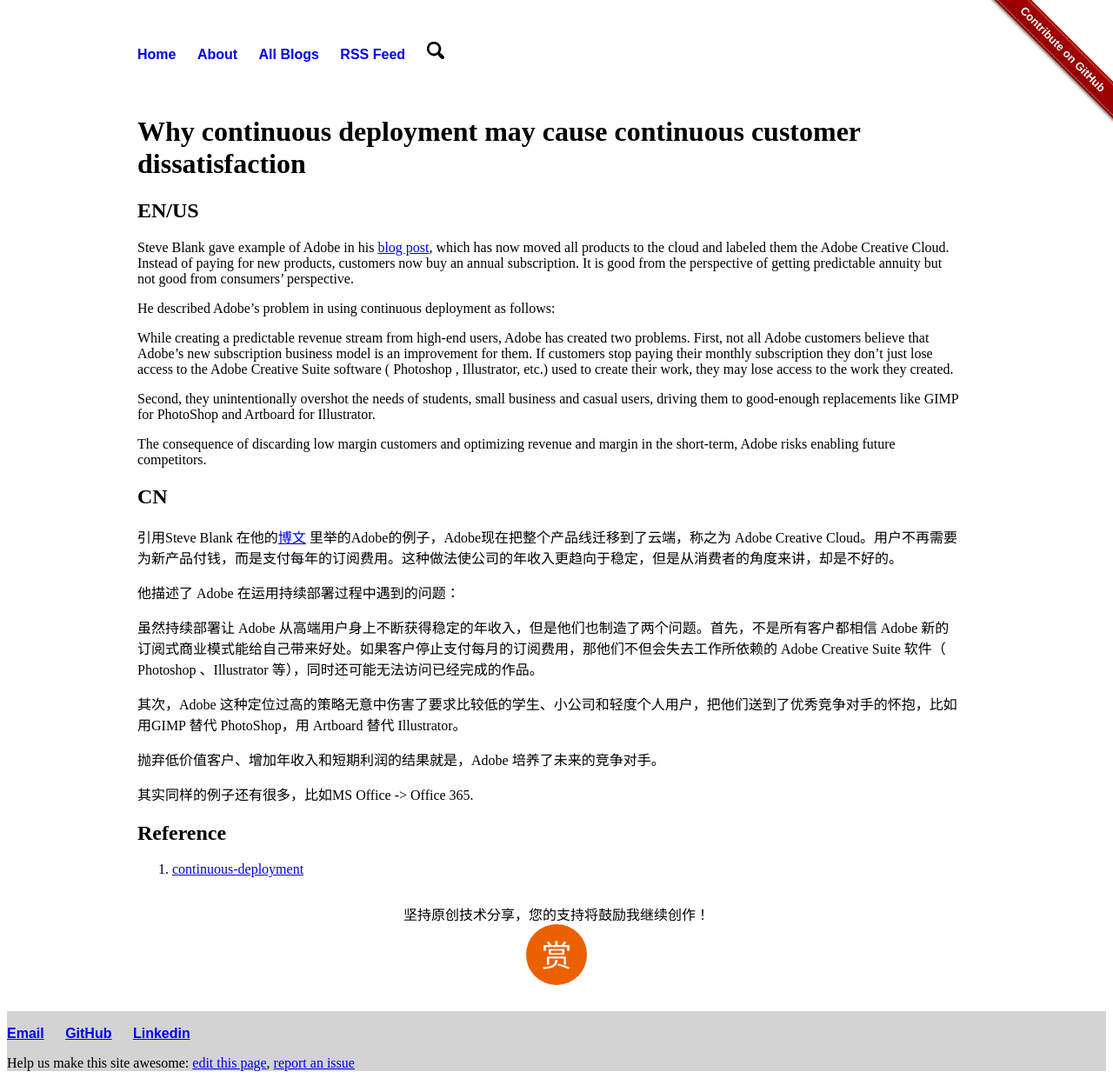
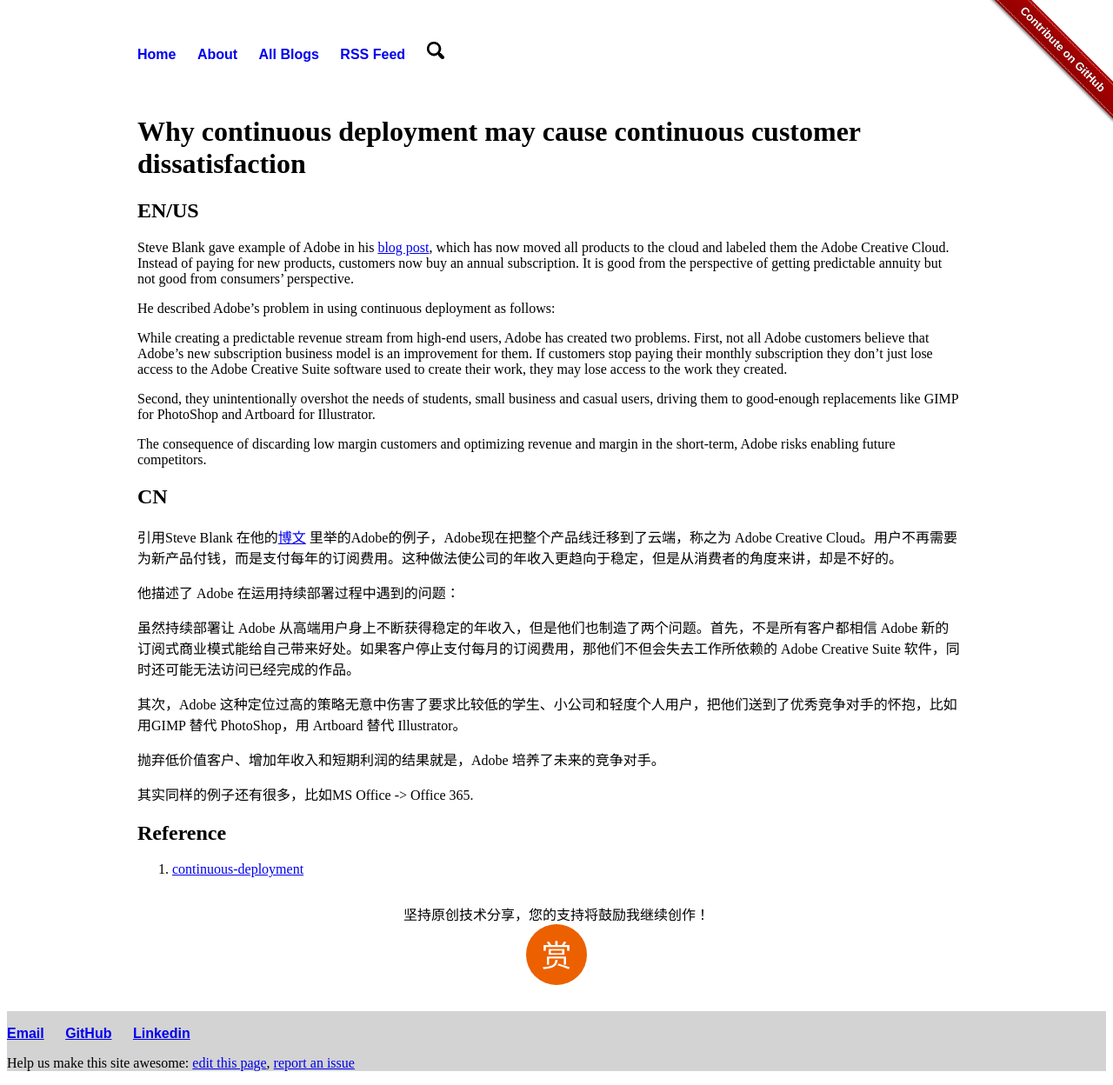
Before and after one commit to liuning0820/liuning0820.github.io, a Jekyll site: the page built from _posts/2019-03-19-why-cd-may-means-continuous-customer-disappointment.md, in a window 1280 px wide. Shown: the whole page at 87% size. Built offline with Jekyll 4.4.1, drawn with Linux system fonts in a browser that asks for light colours.

```diff
--- a/_posts/2019-03-19-why-cd-may-means-continuous-customer-disappointment.md
+++ b/_posts/2019-03-19-why-cd-may-means-continuous-customer-disappointment.md
@@ -12,7 +12,7 @@ Steve Blank gave example of Adobe in his [blog post](https://hbr.org/2014/01/why
 
 He described Adobe's problem in using continuous deployment as follows:
 
-While creating a predictable revenue stream from high-end users, Adobe has created two problems. First, not all Adobe customers believe that Adobe’s new subscription business model is an improvement for them. If customers stop paying their monthly subscription they don’t just lose access to the Adobe Creative Suite software ( Photoshop , Illustrator, etc.) used to create their work, they may lose access to the work they created.
+While creating a predictable revenue stream from high-end users, Adobe has created two problems. First, not all Adobe customers believe that Adobe’s new subscription business model is an improvement for them. If customers stop paying their monthly subscription they don’t just lose access to the Adobe Creative Suite software used to create their work, they may lose access to the work they created.
 
 Second, they unintentionally overshot the needs of students, small business and casual users, driving them to good-enough replacements like GIMP for PhotoShop and Artboard for Illustrator.
 
@@ -24,7 +24,7 @@ The consequence of discarding low margin customers and optimizing revenue and ma
 
 他描述了 Adobe 在运用持续部署过程中遇到的问题：
 
-虽然持续部署让 Adobe 从高端用户身上不断获得稳定的年收入，但是他们也制造了两个问题。首先，不是所有客户都相信 Adobe 新的订阅式商业模式能给自己带来好处。如果客户停止支付每月的订阅费用，那他们不但会失去工作所依赖的 Adobe Creative Suite 软件（ Photoshop 、Illustrator 等），同时还可能无法访问已经完成的作品。
+虽然持续部署让 Adobe 从高端用户身上不断获得稳定的年收入，但是他们也制造了两个问题。首先，不是所有客户都相信 Adobe 新的订阅式商业模式能给自己带来好处。如果客户停止支付每月的订阅费用，那他们不但会失去工作所依赖的 Adobe Creative Suite 软件，同时还可能无法访问已经完成的作品。
 
 其次，Adobe 这种定位过高的策略无意中伤害了要求比较低的学生、小公司和轻度个人用户，把他们送到了优秀竞争对手的怀抱，比如用GIMP 替代 PhotoShop，用 Artboard 替代 Illustrator。
 
```
Also changed, not shown: 1 other file.
